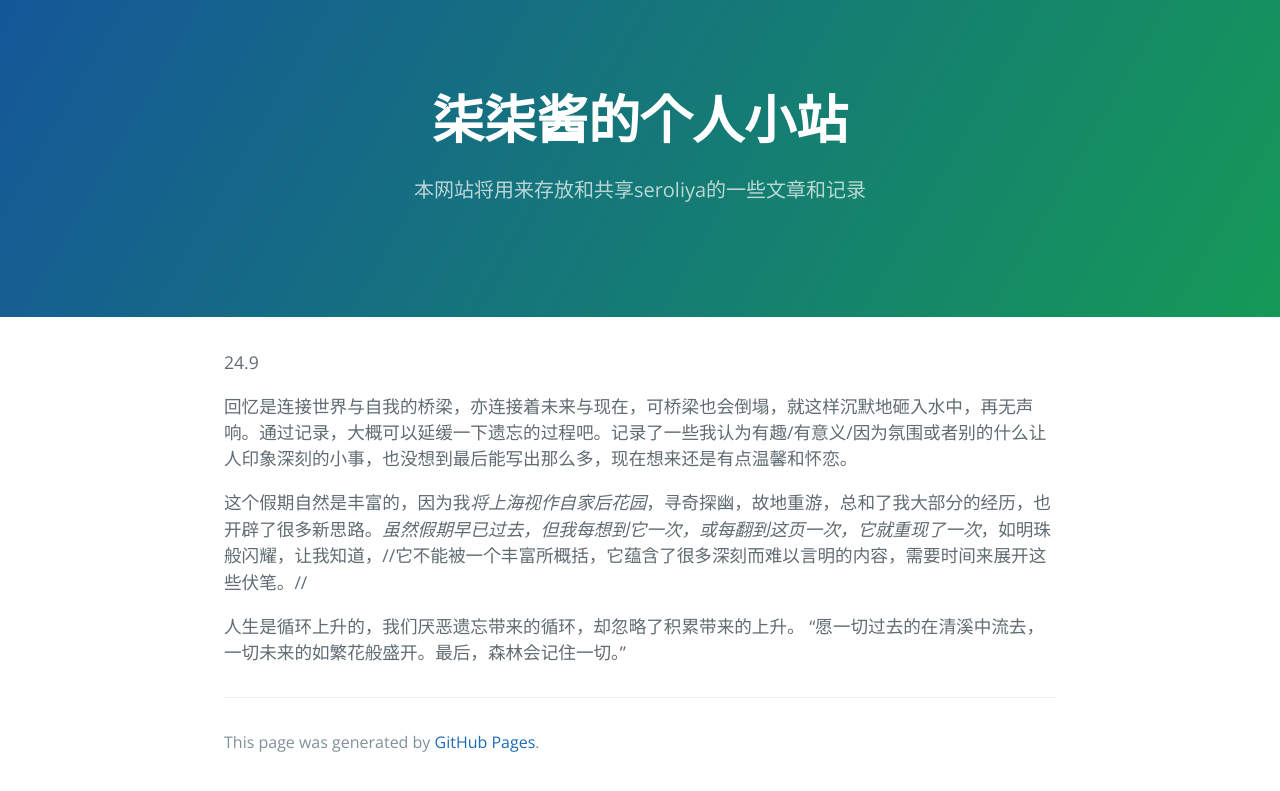
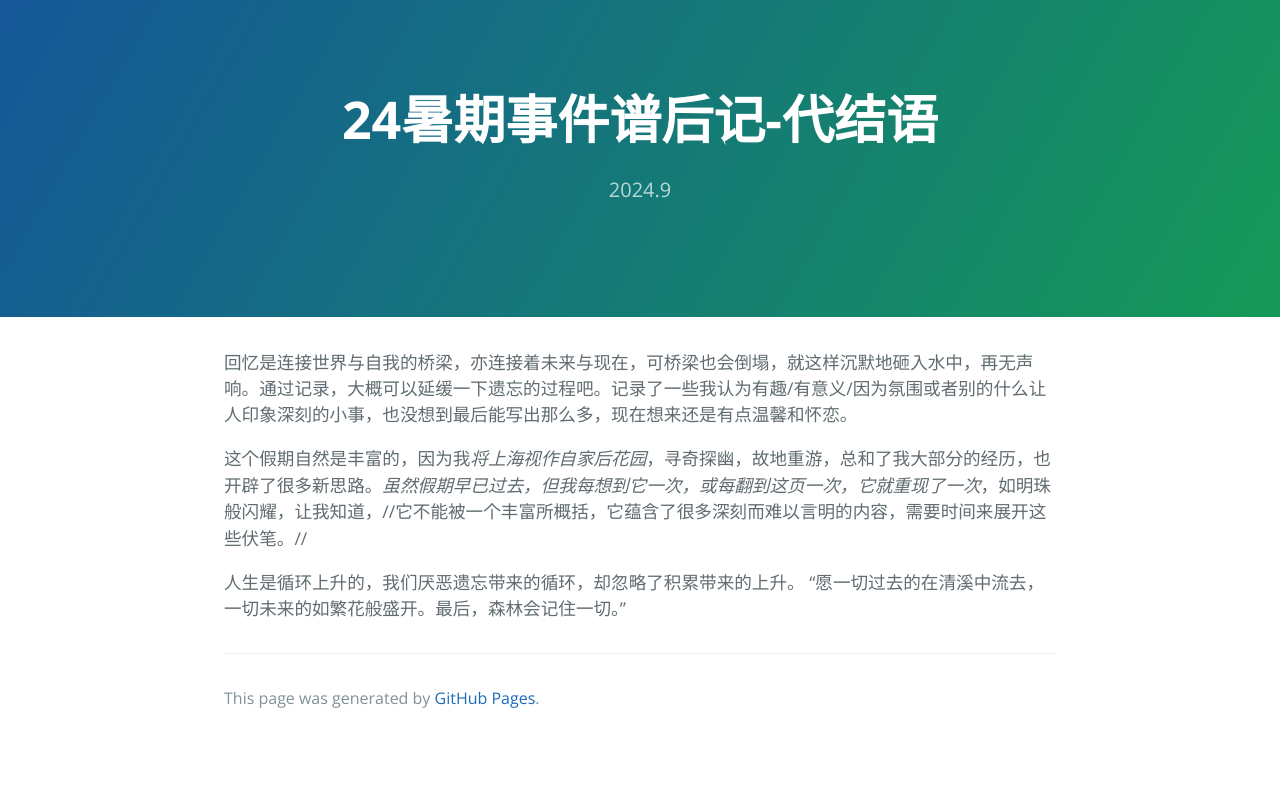
Before and after one commit to Seroliya/Seroliya.github.io, a Jekyll site: the page built from 24暑期事件谱后记-代结语.md, in a window 1280 px wide. Shown: the top 791 px of the page. Built offline with Jekyll 4.4.1, drawn with Linux system fonts in a browser that asks for light colours; our own code applies the rules of GitHub Pages for plain Markdown files.

Commit message:
Update 24暑期事件谱后记-代结语.md

```diff
--- a/24暑期事件谱后记-代结语.md
+++ b/24暑期事件谱后记-代结语.md
@@ -1,4 +1,8 @@
-24.9
+---
+layout: default
+title: 24暑期事件谱后记-代结语
+description: 2024.9
+---
 
 回忆是连接世界与自我的桥梁，亦连接着未来与现在，可桥梁也会倒塌，就这样沉默地砸入水中，再无声响。通过记录，大概可以延缓一下遗忘的过程吧。记录了一些我认为有趣/有意义/因为氛围或者别的什么让人印象深刻的小事，也没想到最后能写出那么多，现在想来还是有点温馨和怀恋。
 
```
